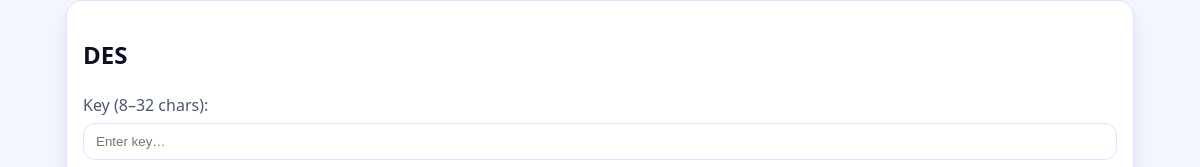
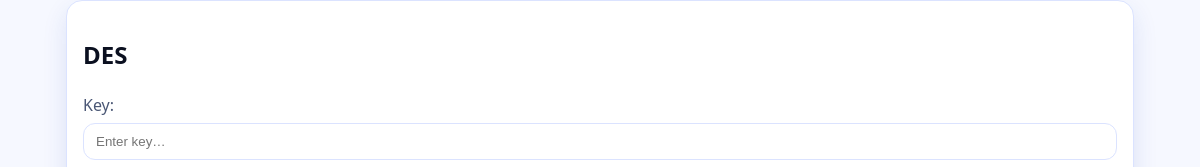
Before and after one commit to Keerthana-059/repo42day, an Electron app: page index.html in a window 1200 px wide. Shown: the part 161-328 px from the top of the page. Drawn offline with Linux system fonts and the light colour scheme.

Commit message:
Simplify label text for DES key input

```diff
--- a/index.html
+++ b/index.html
@@ -29,7 +29,7 @@
     <section id="panel-des" class="panel active" role="tabpanel">
       <div class="card">
         <h2>DES</h2>
-        <label for="des-key">Key (8–32 chars):</label>
+        <label for="des-key">Key:</label>
         <input id="des-key" class="input" placeholder="Enter key…" />
         <label for="des-pt">Plaintext</label>
         <textarea id="des-pt" class="input" rows="4" placeholder="Type message to encrypt…"></textarea>
```
